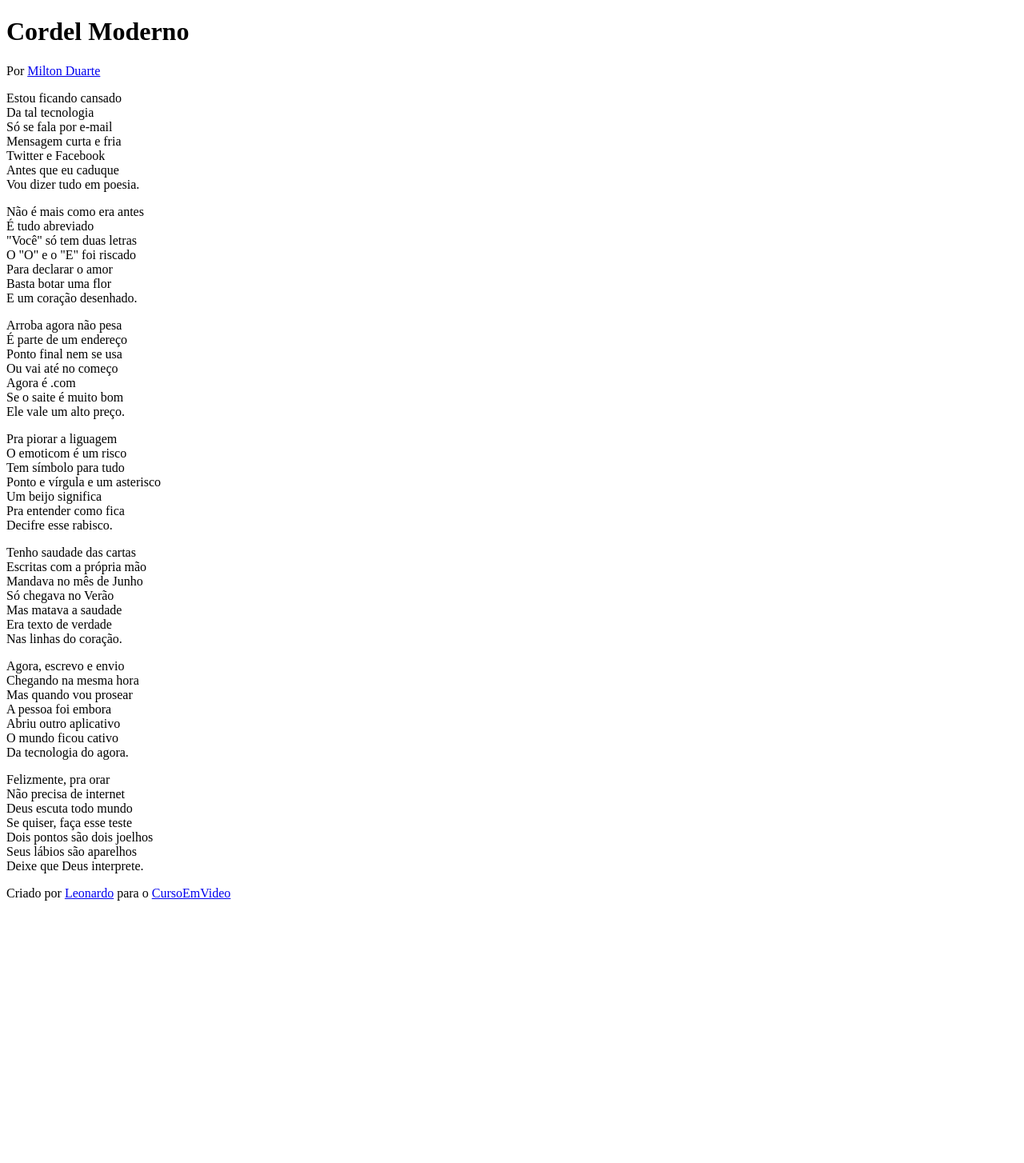
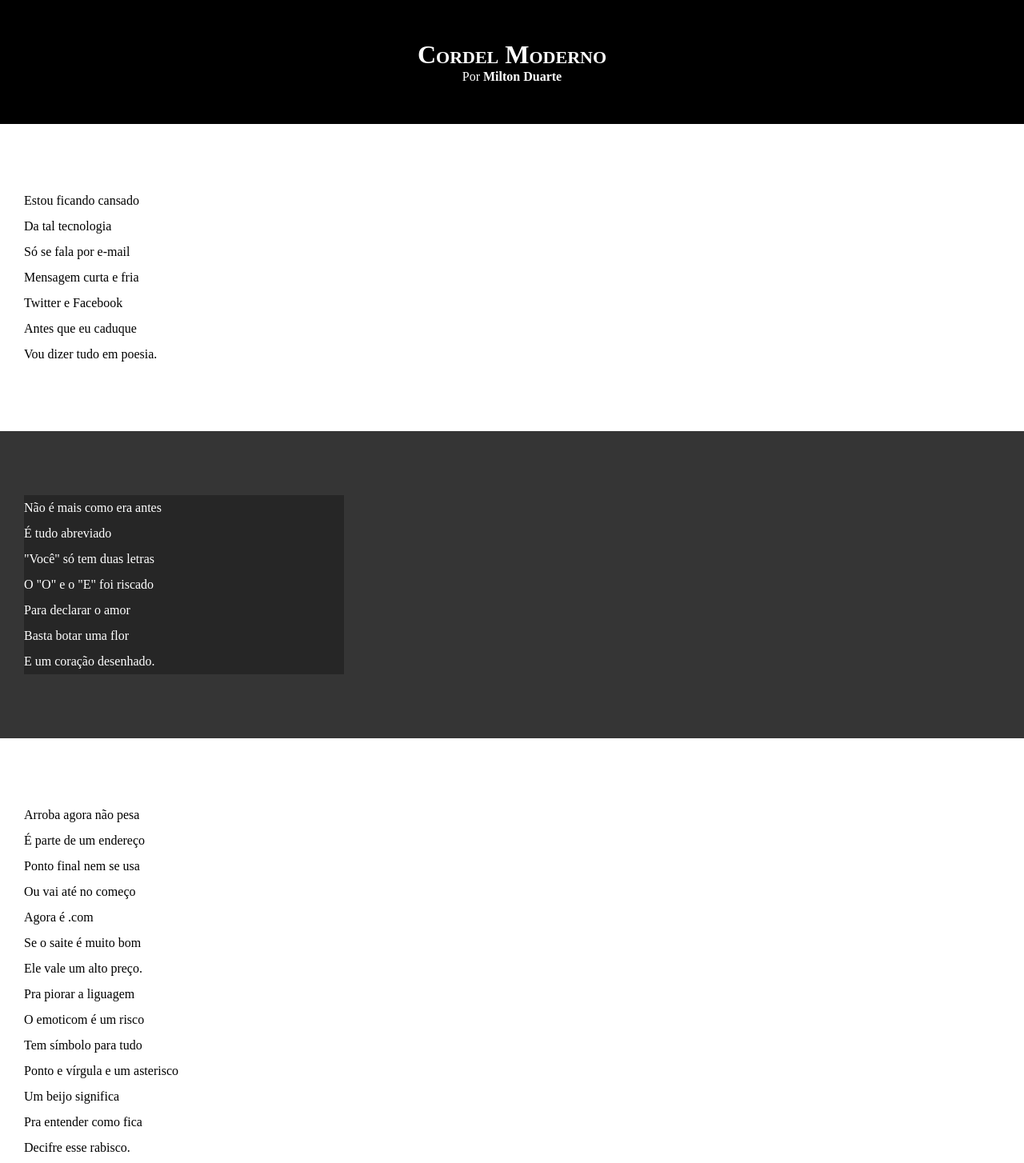
Before and after one commit to Leonarpro13452/html_css, a plain HTML site: page desafios/d012/index.html in a window 1280 px wide. Shown: the top 1454 px of the page at 80% size. Before the commit the page ends 1134 px from the top, so only its background shows below. Drawn offline with Linux system fonts and the light colour scheme.

Commit message:
atualizei a folha de estilo

```diff
--- a/desafios/d012/estilo/style.css
+++ b/desafios/d012/estilo/style.css
@@ -1 +1,53 @@
 @charset "UTF-8";
+
+*{
+    margin: 0px;
+    padding: 0px;
+}
+html,body{
+    min-height: 100vh;
+    background-color: darkgray;
+}
+header{
+    background-color: black;
+    color: white;
+    text-align: center;
+}
+header > h1{
+    padding-top: 50px;
+    font-variant: small-caps;
+}
+header > p{
+    padding-bottom: 50px;
+}
+a{
+    color: white;
+    text-decoration: none;
+    font-weight: bolder;
+}
+a:hover{
+    text-decoration: underline;
+}
+section{
+    padding: 10vh 0vh;
+    line-height: 2em;
+    padding-left: 30px;
+}
+.normal{
+    background-color: white;
+    color: black;
+}
+.imagem{
+    background-color: rgb(53, 53, 53);
+    color: white;
+}
+section.imagem > p{
+    width: 400px;
+    background-color: rgba(0, 0, 0, 0.288);
+}
+footer{
+    background-color: black;
+    text-align: center;
+    color: white;
+    padding: 10px;
+}
--- a/desafios/d012/index.html
+++ b/desafios/d012/index.html
@@ -15,7 +15,7 @@
     </header>
 
     <main>
-        <section>
+        <section class="normal">
             <p>
                 Estou ficando cansado <br>
                 Da tal tecnologia <br>
@@ -27,7 +27,7 @@
             </p>
         </section>
 
-        <section>
+        <section class="imagem">
             <p>
                 Não é mais como era antes <br>
                 É tudo abreviado <br>
@@ -39,7 +39,7 @@
             </p>
         </section>
 
-        <section>
+        <section class="normal">
             <p>
                 Arroba agora não pesa <br>
                 É parte de um endereço <br>
@@ -61,7 +61,7 @@
             </p>
         </section>
 
-        <section>
+        <section class="imagem">
             <p>
                 Tenho saudade das cartas <br>
                 Escritas com a própria mão <br>
@@ -73,7 +73,7 @@
             </p>
         </section>
 
-        <section>
+        <section class="normal">
             <p>
                 Agora, escrevo e envio <br>
                 Chegando na mesma hora <br>
```
